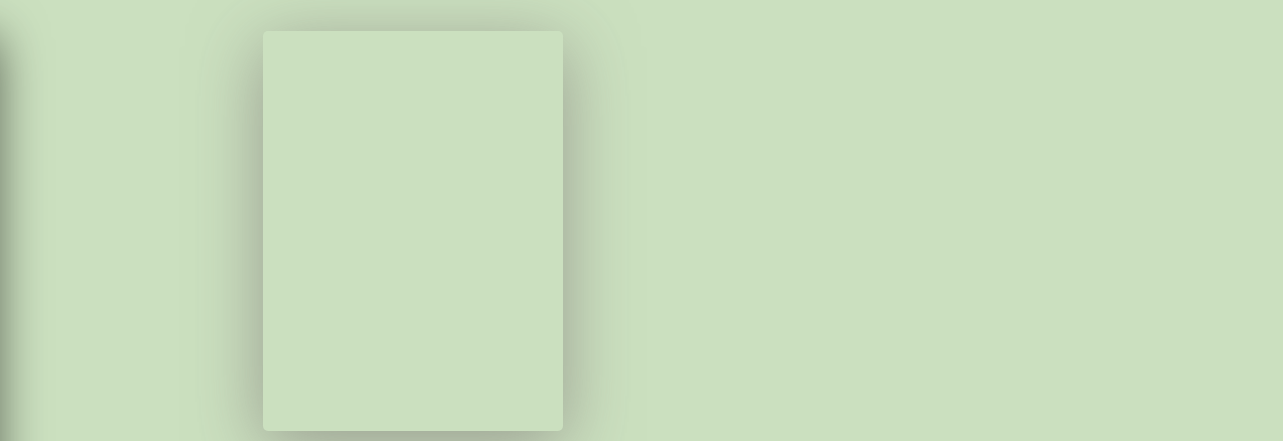
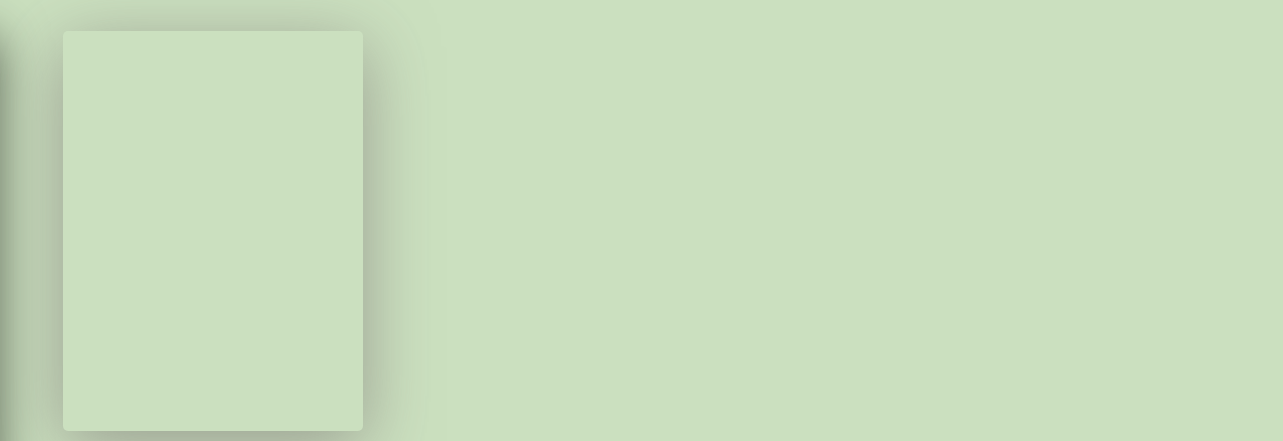
Before and after one commit to Jo-Adventurers/Adventurous-tours, a plain HTML site: page booking.html in a window 1280 px wide. Shown: the part 223-664 px from the top of the page, 1283 px wide, since content can reach past the window. Drawn offline with Linux system fonts and the light colour scheme; a web font is replaced by a local one.

Commit message:
modify the width space in the page

```diff
--- a/css/booking.css
+++ b/css/booking.css
@@ -2,7 +2,7 @@
 *{
   box-sizing: border-box;
 }
-
+main{overflow: hidden;}
 
 /* styling the header */
 #one {
@@ -319,9 +319,10 @@ body{
   color: rgb(63, 62, 58);
   width: 300px;
   height: 400px;
-  left: 900px;
+  left: 700px;
   bottom: 725px;
   font-family: 'Viga', sans-serif;
+  display: inline-block;
 }
 
 #infoBox li {
```
